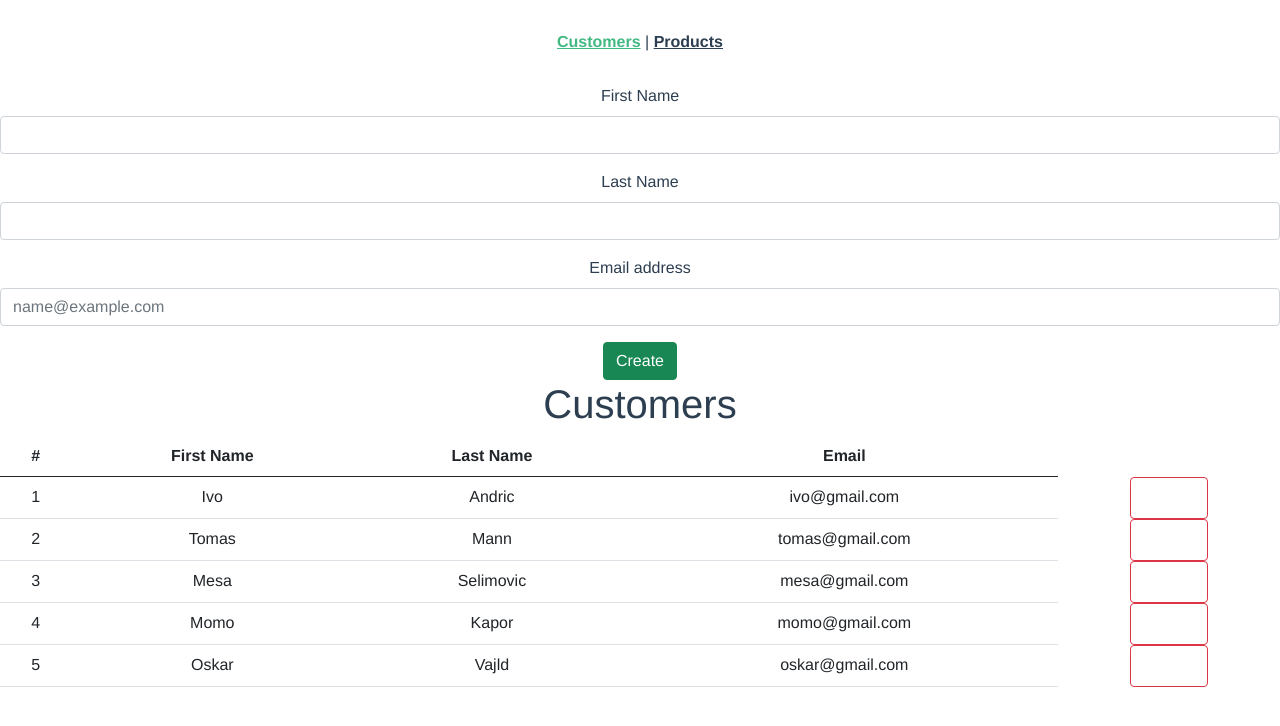
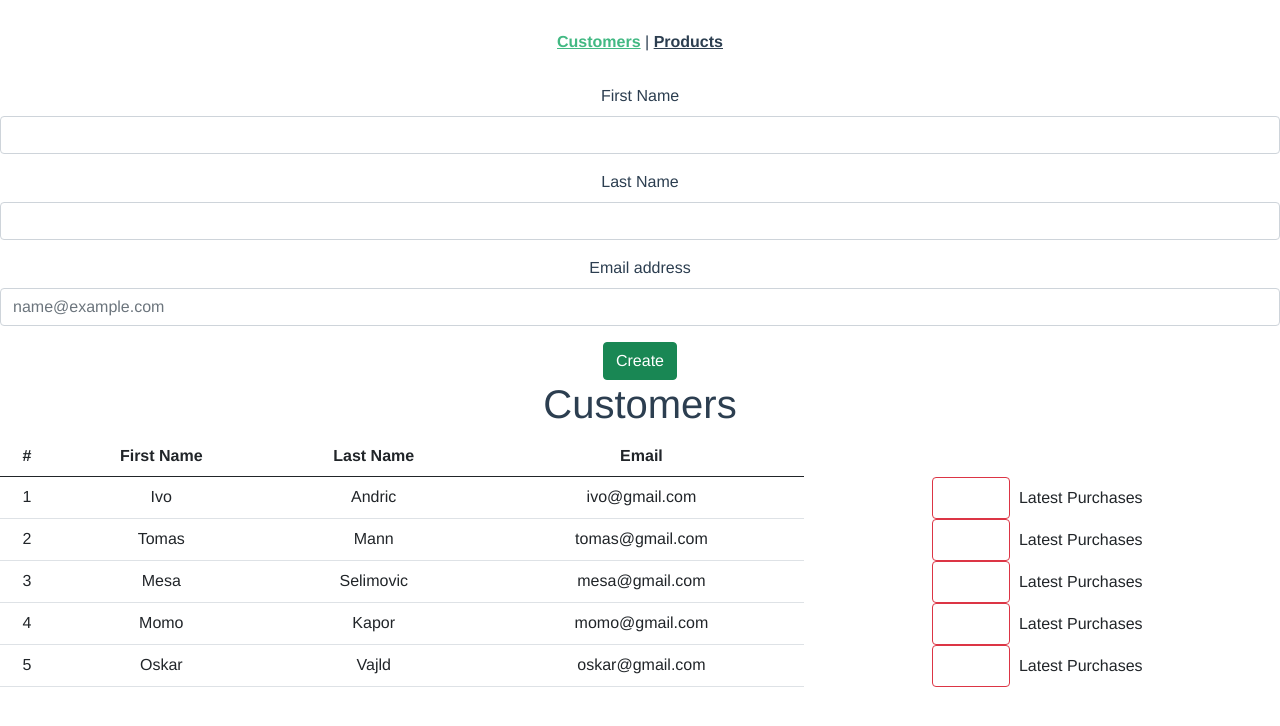
Before and after one commit to NevenaU/app-store, a Vue app: page /#/customers in a window 1280 px wide. Shown: the top 726 px of the page. Built offline with nearby package versions, Linux system fonts and the light colour scheme.

Commit message:
component for single customer

```diff
--- a/src/components/customers/AppCustomers.vue
+++ b/src/components/customers/AppCustomers.vue
@@ -24,6 +24,11 @@
           >
             Remove
           </button>
+          <router-link
+            class="btn btn-class-primary"
+            :to="`/customers/${customer.id}`"
+            >Latest Purchases</router-link
+          >
         </tr>
       </tbody>
     </table>
@@ -47,8 +52,8 @@ export default {
       customerService.removeCustomer(customerId);
     },
     createCustomer(formData) {
-			customerService.addNewCustomer(formData)
-		}
+      customerService.addNewCustomer(formData);
+    },
   },
 };
 </script>
--- /dev/null
+++ b/src/components/customers/LatestPurchases.vue
@@ -0,0 +1,24 @@
+<template>
+  <ul class="list-group">
+    <li>{{customer.id}}</li>
+    <li>{{customer.firstName}}</li>
+    <li>{{customer.lastName}}</li>
+    <li>{{customer.email}}</li>
+  </ul>
+</template>
+
+<script>
+import customerService from "../../services/CustomerService";
+export default {
+  name: "LatestPurchases",
+  computed: {
+    customer() {
+      const id = parseInt(this.$route.params.id);
+      return customerService.getCustomerById(id);
+    },
+  },
+};
+</script>
+
+<style>
+</style>
--- a/src/router/index.js
+++ b/src/router/index.js
@@ -2,6 +2,7 @@ import Vue from 'vue'
 import VueRouter from 'vue-router'
 import AppCustomers from '../components/customers/AppCustomers.vue'
 import AppProducts from '../components/products/AppProducts.vue'
+import LatestPurchases from '../components/customers/LatestPurchases.vue'
 Vue.use(VueRouter)
 
 const routes = [
@@ -19,6 +20,12 @@ const routes = [
     name: 'AppProducts',
     component: AppProducts
   },
+  {
+    path: '/customers/:id',
+    name: 'latest-purchases',
+    props: true,
+    component: LatestPurchases
+  },
 
 ]
 
--- a/src/services/CustomerService.js
+++ b/src/services/CustomerService.js
@@ -45,10 +45,12 @@ class CustomerService {
     customers.splice(index, 1);
   }
   addNewCustomer(newCustomer) {
-    customers.push({...newCustomer, id: nextId});
-    nextId+=1;
-}
-
+    customers.push({ ...newCustomer, id: nextId });
+    nextId += 1;
+  }
+  getCustomerById(id) {
+    return customers.find((customer) => customer.id === id);
+  }
 }
 
 const customerService = new CustomerService();
```
